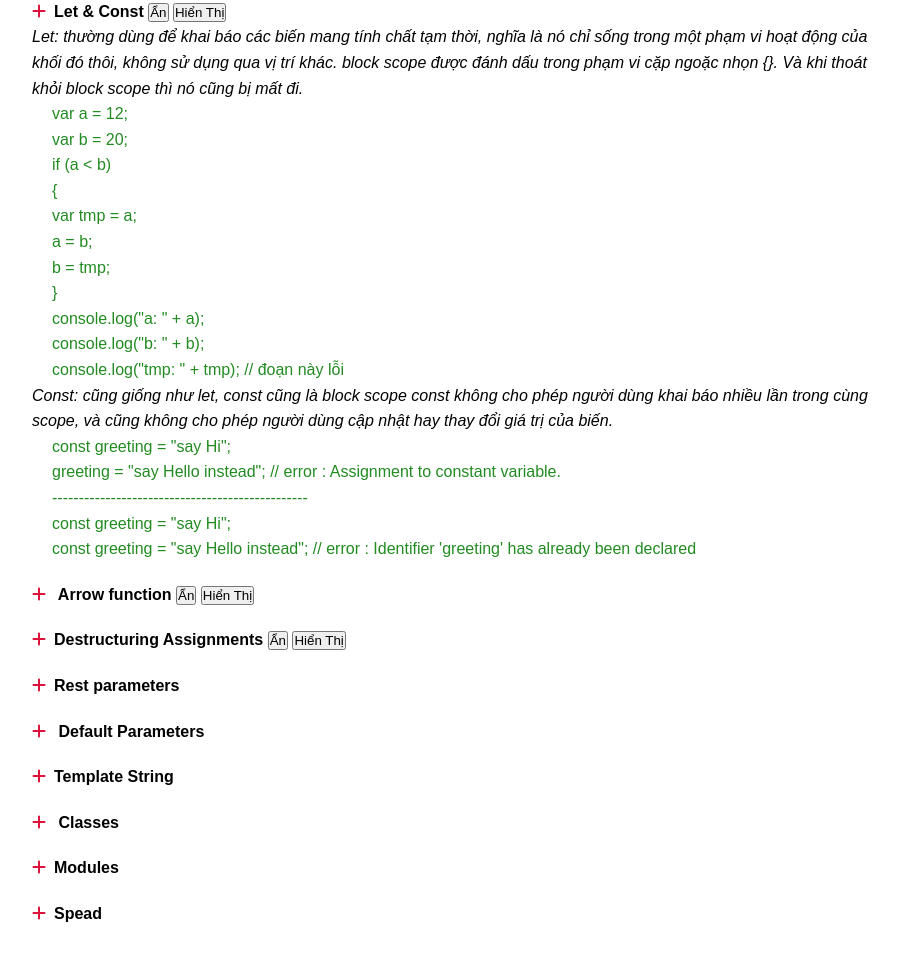
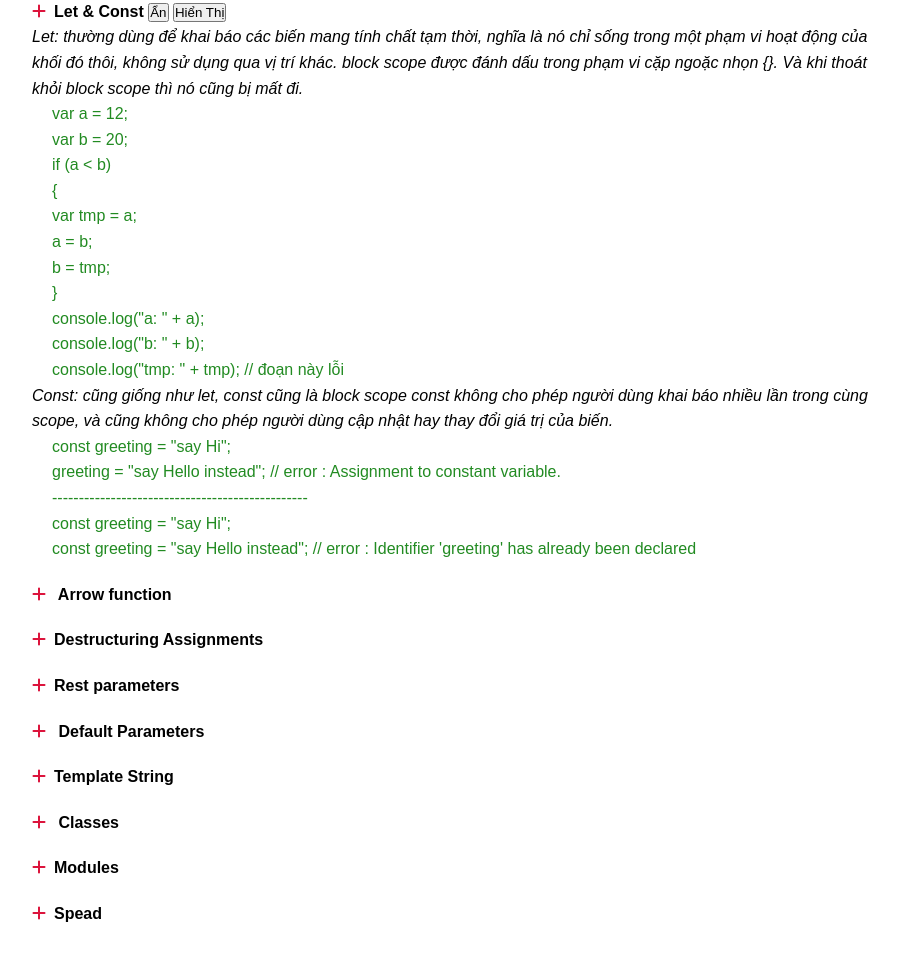
Before and after one commit to PhungDacDung/learn-cs6, a plain HTML site: page index.html in a window 1280 px wide. Shown: the part 477-1438 px from the top of the page, without its empty margins (28-927 px from the left). Drawn offline with Linux system fonts and the light colour scheme.

Commit message:
Update index.html

```diff
--- a/index.html
+++ b/index.html
@@ -93,8 +93,7 @@
             </li>
 
             <li id="content" class="course-item">
-                <span><i class="fa-solid fa-plus"></i> Arrow function <input type="button" id="btn3" value="Ẩn"/>
-                    <input type="button" id="btn4" value="Hiển Thị"/></span>
+                <span><i class="fa-solid fa-plus"></i> Arrow function</span>
                 <ul id="course" class="course-content">
                     <li>
                         <span>Arrow function - còn được gọi là "fat arrow", là cú pháp được mượn từ CoffeeScript (một ngôn ngữ chuyển tiếp), cú pháp này là cách ngắn gọn hơn dùng để viết function.
@@ -130,8 +129,7 @@
             </li>
 
             <li id="content" class="course-item">
-                <span><i class="fa-solid fa-plus"></i>Destructuring Assignments <input type="button" id="btn1" value="Ẩn"/>
-                    <input type="button" id="btn2" value="Hiển Thị"/></span>
+                <span><i class="fa-solid fa-plus"></i>Destructuring Assignments </span>
                 <ul id="course" class="course-content">
                     <li>
                         <span>Destructuring assignment là một biểu thức JavaScript dùng để lấy ra (destructure) giá trị của một hay nhiều phần tử rong mảng hoặc đối tượng đồng thời gán các giá trị này cho các biến cho trước.. Điều này có thể làm giảm đáng kể các dòng mã cần thiết để thao tác dữ liệu trong các cấu trúc này. Có hai loại Destructuring: Destructuring Objects và Destructuring Arrays.
```
